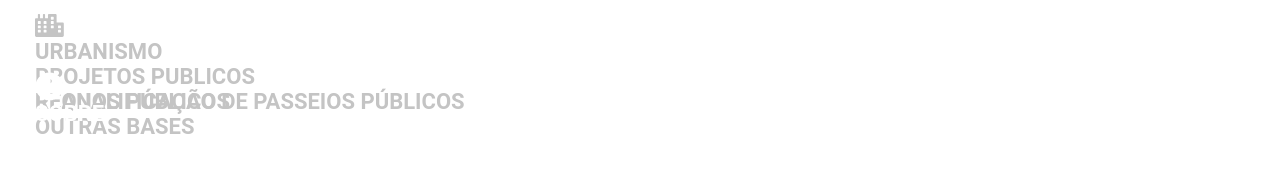
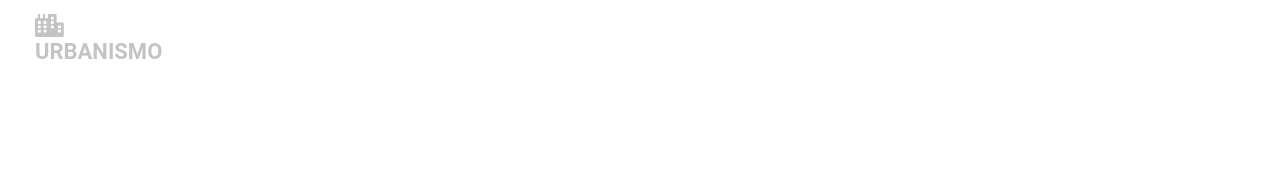
Before and after one commit to IMS-Recife/IMS-Frontend, a Next.js app: page / in a window 1280 px wide. Shown: the part 315-488 px from the top of the page. Built offline with nearby package versions, Linux system fonts and the light colour scheme; no server answers.

Commit message:
Change submenu colors

```diff
--- a/src/components/Sidebar/index.js
+++ b/src/components/Sidebar/index.js
@@ -116,21 +116,24 @@ const Sidebar = ({ href }) => {
               />
             }
           >
-            <SubMenu title="PROJETOS PUBLICOS">
+            <SubMenu style={{ color: "#fff" }} title="PROJETOS PUBLICOS">
               <Link href="/map">
                 <MenuItem
                   style={{
-                    color: router.pathname === "/map" ? "#4b4d53" : "#c4c4c4",
+                    color: router.pathname === "/map" ? "#4b4d53" : "#fff",
                   }}
                 >
-                  <FormattedMessage id="PUBLIC_TOURS_REQUALIFICATION" />
+                  <FormattedMessage
+                    style={{ color: "#fff" }}
+                    id="PUBLIC_TOURS_REQUALIFICATION"
+                  />
                 </MenuItem>
               </Link>
             </SubMenu>
-            <MenuItem>
+            <MenuItem style={{ color: "#fff" }}>
               <FormattedMessage id="PUBLIC_PLANS" />
             </MenuItem>
-            <MenuItem>
+            <MenuItem style={{ color: "#fff" }}>
               <FormattedMessage id="OTHER_BASES" />
             </MenuItem>
           </SubMenu>
```
